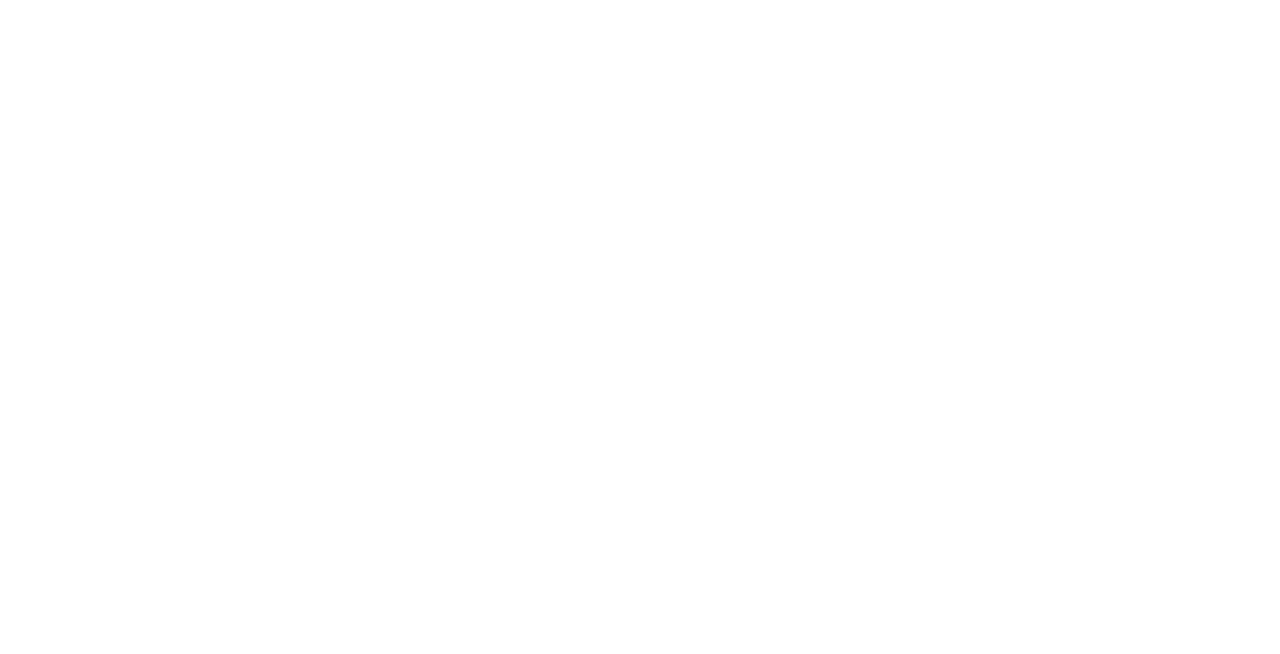
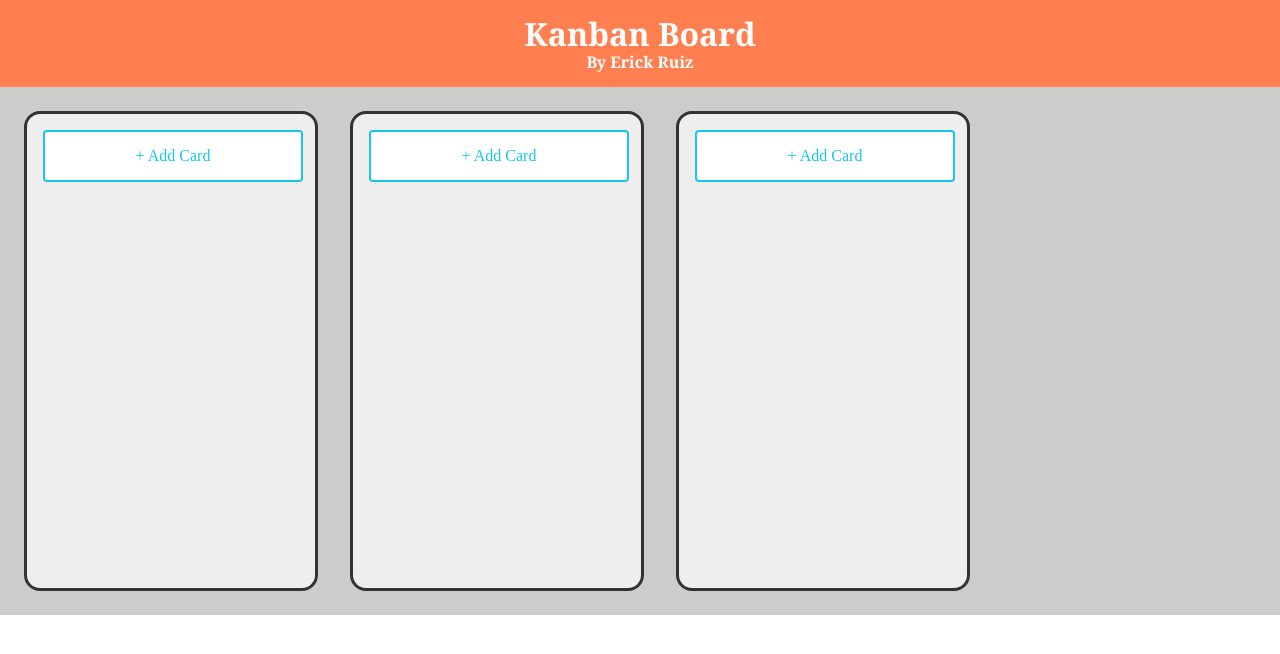
Before and after one commit to VolcanicMoon/htmlcssjs_01, a website built with Parcel: page index.html in a window 1280 px wide. Built offline with nearby package versions, Linux system fonts and the light colour scheme.

Commit message:
initial kanban board

```diff
--- a/css/main.css
+++ b/css/main.css
@@ -264,3 +264,53 @@ textarea {
 /*****
   Your css goes below this comment:
  *****/
+.kanban-title-container {
+  background-color: #ff7f50;
+  color: #ffffff;
+  margin: 0;
+  padding: 16px 0;
+  text-align: center;
+}
+
+.kanban-title,
+.kanban-subtitle {
+  font-family: Georgia, serif;
+  margin: 0;
+}
+
+.kanban-container {
+  width: 100%;
+  min-height: 512px;
+  background-color: #cccccc;
+  padding: 8px;
+  display: flex;
+}
+
+.kanban-column {
+  width: 256px;
+  padding: 16px;
+  border: 3px solid #333;
+  margin: 16px;
+  background-color: #eee;
+  border-radius: 16px;
+  display: flex;
+  flex-direction: column;
+}
+
+.kanban-add-card-btn {
+  width: 100%;
+  background-color: #fff;
+  border: 2px solid #16c6ee;
+  border-radius: 4px;
+  height: 48px;
+  display: flex;
+  flex-direction: column;
+  justify-content: center;
+  align-items: center;
+  color: #16c6ee;
+}
+
+.kanban-add-card-btn:hover {
+  text-decoration: underline;
+  cursor: pointer;
+}
--- a/index.html
+++ b/index.html
@@ -25,7 +25,21 @@
 <body>
 
   <!-- Add HTML below this comment -->
-
+  <div class="kanban-title-container">
+    <h1 class="kanban-title">Kanban Board</h1>
+    <h4 class="kanban-subtitle">By Erick Ruiz</h4>
+  </div>
+  <div class="kanban-container">
+    <div class="kanban-column">
+      <div class="kanban-add-card-btn">+ Add Card</div>
+    </div>
+    <div class="kanban-column">
+      <div class="kanban-add-card-btn">+ Add Card</div>
+    </div>
+    <div class="kanban-column">
+      <div class="kanban-add-card-btn">+ Add Card</div>
+    </div>
+  </div>
 
   <!-- Load javascript -->
   <script src="js/vendor/modernizr-3.11.2.min.js"></script>
```
